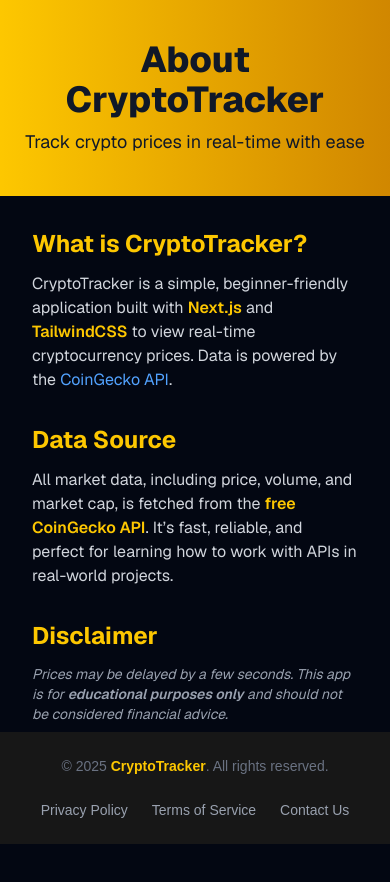
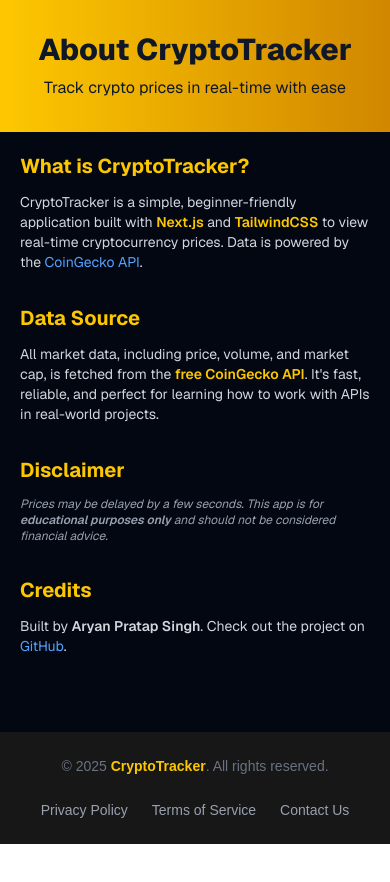
Before and after one commit to aryan21231212/Crypto-Price-Tracker, a Next.js app: page /about in a window 390 px wide. Shown: the top 882 px of the page. After the commit the page ends 844 px from the top, so only its background shows below. Built offline with nearby package versions, Linux system fonts and the light colour scheme.

Commit message:
changes made

```diff
--- a/app/about/page.tsx
+++ b/app/about/page.tsx
@@ -4,17 +4,19 @@
   return (
     <div className="min-h-screen bg-gray-950 text-gray-200 font-sans">
 
-      <div className="bg-gradient-to-r from-yellow-400 to-yellow-600 text-gray-900 py-10 px-5 text-center">
-        <h1 className="text-4xl font-extrabold">About CryptoTracker</h1>
-        <p className="mt-2 text-lg">Track crypto prices in real-time with ease </p>
+
+      <div className="bg-gradient-to-r from-yellow-400 to-yellow-600 text-gray-900 py-8 md:py-10 px-5 text-center">
+        <h1 className="text-3xl md:text-4xl font-extrabold">About CryptoTracker</h1>
+        <p className="mt-2 text-base md:text-lg">Track crypto prices in real-time with ease</p>
       </div>
 
 
-      <div className="max-w-3xl mx-auto p-8 leading-relaxed">
+      <div className="max-w-3xl mx-auto p-5 md:p-8 leading-relaxed">
+
 
         <section className="mb-8">
-          <h2 className="text-2xl font-bold mb-3 text-yellow-400">What is CryptoTracker?</h2>
-          <p className="text-base text-gray-300">
+          <h2 className="text-xl md:text-2xl font-bold mb-3 text-yellow-400">What is CryptoTracker?</h2>
+          <p className="text-sm md:text-base text-gray-300">
             CryptoTracker is a simple, beginner-friendly application built with{" "}
             <span className="font-semibold text-yellow-400">Next.js</span> and{" "}
             <span className="font-semibold text-yellow-400">TailwindCSS</span> to
@@ -32,20 +34,20 @@
 
 
         <section className="mb-8">
-          <h2 className="text-2xl font-bold mb-3 text-yellow-400">Data Source</h2>
-          <p className="text-base text-gray-300">
+          <h2 className="text-xl md:text-2xl font-bold mb-3 text-yellow-400">Data Source</h2>
+          <p className="text-sm md:text-base text-gray-300">
             All market data, including price, volume, and market cap, is fetched
             from the{" "}
             <span className="font-semibold text-yellow-400">free CoinGecko API</span>.
-            It’s fast, reliable, and perfect for learning how to work with APIs in
+            It's fast, reliable, and perfect for learning how to work with APIs in
             real-world projects.
           </p>
         </section>
 
 
         <section className="mb-8">
-          <h2 className="text-2xl font-bold mb-3 text-yellow-400">Disclaimer</h2>
-          <p className="text-sm italic text-gray-400">
+          <h2 className="text-xl md:text-2xl font-bold mb-3 text-yellow-400">Disclaimer</h2>
+          <p className="text-xs md:text-sm italic text-gray-400">
             Prices may be delayed by a few seconds. This app is for{" "}
             <span className="font-semibold">educational purposes only</span> and
             should not be considered financial advice.
@@ -54,8 +56,8 @@
 
 
         <section className="mb-8">
-          <h2 className="text-2xl font-bold mb-3 text-yellow-400">Credits</h2>
-          <p className="text-base text-gray-300 mb-3">
+          <h2 className="text-xl md:text-2xl font-bold mb-3 text-yellow-400">Credits</h2>
+          <p className="text-sm md:text-base text-gray-300 mb-3">
             Built by <span className="font-semibold">Aryan Pratap Singh</span>.{" "}
             Check out the project on{" "}
             <a
@@ -67,9 +69,9 @@
               GitHub
             </a>.
           </p>
+        </section>
 
 
-        </section>
       </div>
     </div>
   );
--- a/app/coin/[id]/page.tsx
+++ b/app/coin/[id]/page.tsx
@@ -11,7 +11,6 @@
   CartesianGrid,
 } from "recharts";
 import Image from "next/image";
-
 
 interface CoinData {
   name: string;
@@ -91,6 +90,20 @@
     fetchChart();
   }, [id]);
 
+
+  const formatNumber = (num: number): string => {
+    if (num >= 1e12) {
+      return `$${(num / 1e12).toFixed(2)}T`;
+    } else if (num >= 1e9) {
+      return `$${(num / 1e9).toFixed(2)}B`;
+    } else if (num >= 1e6) {
+      return `$${(num / 1e6).toFixed(2)}M`;
+    } else if (num >= 1e3) {
+      return `$${(num / 1e3).toFixed(2)}K`;
+    }
+    return `$${num.toFixed(2)}`;
+  };
+
   if (!coin) return <div className="text-gray-300 text-center mt-10">Loading...</div>;
 
   return (
@@ -110,22 +123,31 @@
         </div>
       </div>
 
-      <div className="grid grid-cols-2 sm:grid-cols-4 gap-6 mt-10">
-        <div className="bg-[#1E1E1E] p-6 rounded-xl shadow text-center">
-          <p className="text-gray-400">Current Price</p>
-          <p className="text-2xl font-bold">${coin.market_data.current_price.usd.toLocaleString()}</p>
+
+      <div className="grid grid-cols-2 sm:grid-cols-4 gap-4 mt-10">
+        <div className="bg-[#1E1E1E] p-4 rounded-xl shadow text-center">
+          <p className="text-gray-400 text-xs sm:text-sm">Current Price</p>
+          <p className="text-lg sm:text-2xl font-bold truncate" title={`$${coin.market_data.current_price.usd.toLocaleString()}`}>
+            ${coin.market_data.current_price.usd.toLocaleString()}
+          </p>
         </div>
-        <div className="bg-[#1E1E1E] p-6 rounded-xl shadow text-center">
-          <p className="text-gray-400">Market Cap</p>
-          <p className="text-2xl font-bold">${coin.market_data.market_cap.usd.toLocaleString()}</p>
+        <div className="bg-[#1E1E1E] p-4 rounded-xl shadow text-center">
+          <p className="text-gray-400 text-xs sm:text-sm">Market Cap</p>
+          <p className="text-lg sm:text-2xl font-bold truncate" title={`$${coin.market_data.market_cap.usd.toLocaleString()}`}>
+            {formatNumber(coin.market_data.market_cap.usd)}
+          </p>
         </div>
-        <div className="bg-[#1E1E1E] p-6 rounded-xl shadow text-center">
-          <p className="text-gray-400">24h High</p>
-          <p className="text-2xl font-bold">${coin.market_data.high_24h.usd.toLocaleString()}</p>
+        <div className="bg-[#1E1E1E] p-4 rounded-xl shadow text-center">
+          <p className="text-gray-400 text-xs sm:text-sm">24h High</p>
+          <p className="text-lg sm:text-2xl font-bold truncate" title={`$${coin.market_data.high_24h.usd.toLocaleString()}`}>
+            ${coin.market_data.high_24h.usd.toLocaleString()}
+          </p>
         </div>
-        <div className="bg-[#1E1E1E] p-6 rounded-xl shadow text-center">
-          <p className="text-gray-400">24h Low</p>
-          <p className="text-2xl font-bold">${coin.market_data.low_24h.usd.toLocaleString()}</p>
+        <div className="bg-[#1E1E1E] p-4 rounded-xl shadow text-center">
+          <p className="text-gray-400 text-xs sm:text-sm">24h Low</p>
+          <p className="text-lg sm:text-2xl font-bold truncate" title={`$${coin.market_data.low_24h.usd.toLocaleString()}`}>
+            ${coin.market_data.low_24h.usd.toLocaleString()}
+          </p>
         </div>
       </div>
 
@@ -162,7 +184,7 @@
           }}
         ></p>
 
-        <div className="mt-6 mb-8">
+        <div className="mt-6 mb-20">
           <h3 className="text-lg font-semibold mb-2">Official Links</h3>
           <ul className="space-y-2 text-yellow-400">
             {coin.links.homepage[0] && (
```
